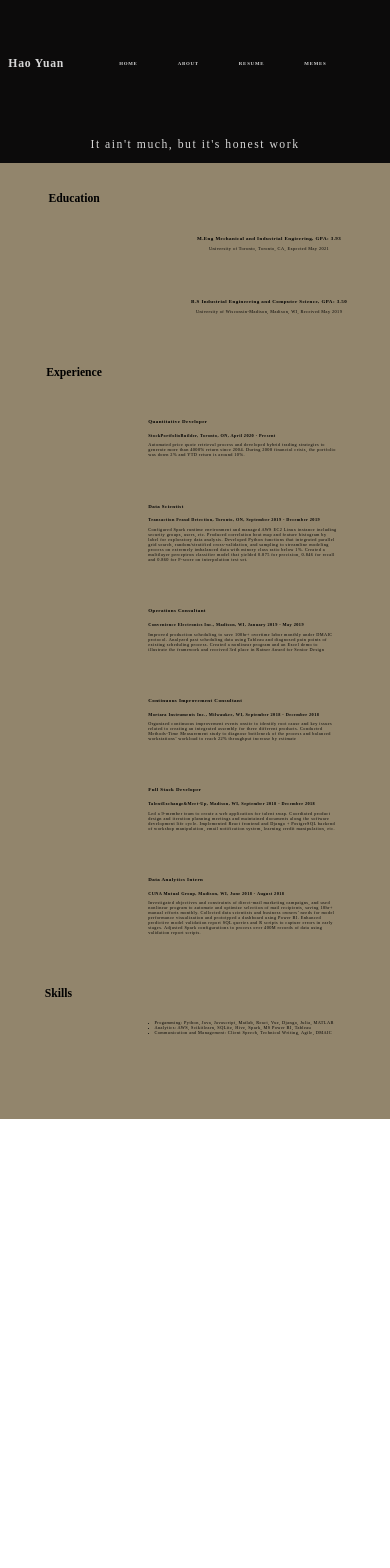
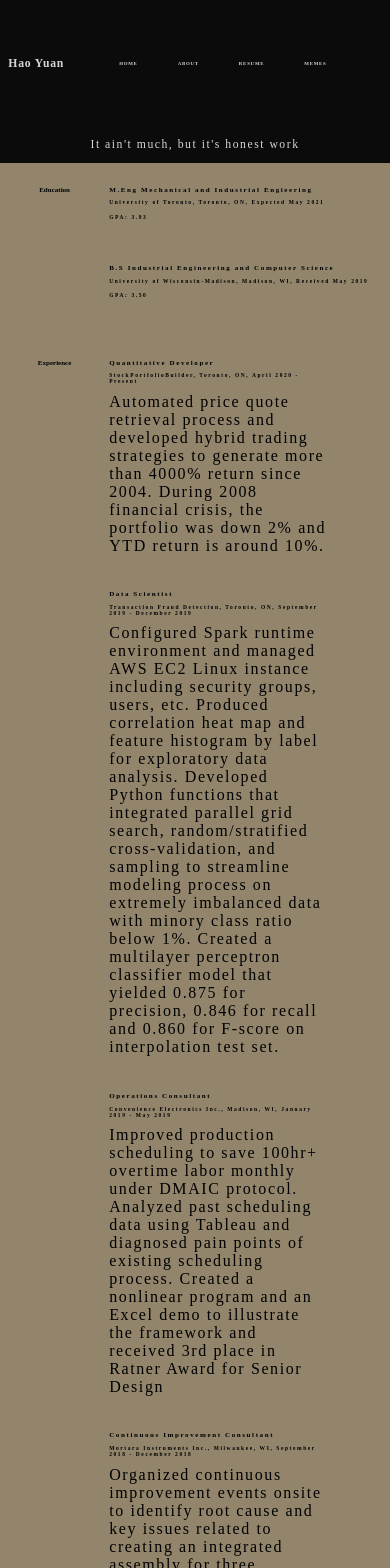
Before and after one commit to kvyuan/personalwebsite, a Vue app: page /resume in a window 390 px wide. Shown: the top 1568 px of the page. Before the commit the page ends 1119 px from the top, so only its background shows below. Built offline with nearby package versions, Linux system fonts and the light colour scheme.

Commit message:
resume mobile compatible update

```diff
--- a/src/components/Education.vue
+++ b/src/components/Education.vue
@@ -1,31 +1,41 @@
 <template>
   <div class="education">
-    <h3 id="degreeGpa">{{degreeGpa}}</h3>
-    <span id="school-location-years">{{schoolLocationYears}}</span>
+    <h2 id="degree">{{degree}}</h2>
+    <h4 id="school-location-years">{{schoolLocationYears}}</h4>
+    <h4 id="GPA">GPA: {{GPA}}</h4>
   </div>
 </template>
 
 <script>
 export default {
   name: 'Education',
-  props: ['degreeGpa', 'schoolLocationYears']
+  props: ['degree', 'schoolLocationYears', 'GPA']
 };
 </script>
 
 <style>
 .education{
-  location: relative;
   font-family: proxima-nova;
   font-style: normal;
-  font-size: 1.1vw;
   letter-spacing: .1em;
   color: black;
   text-align: left;
-  place-items: center;
-  padding-bottom: 5vh;
+  padding-bottom: 3.5vh;
 }
 
-#degreeGpa, #schoolLocationYears {
-  margin-bottom: 1em;
+h3, h4 {
+  margin-bottom: 2px;
+}
+
+h3{
+  font-size: 1.7vw
+}
+
+h4{
+  font-size: 1.4vw
+}
+
+h2{
+  font-size: 1.8vw;
 }
 </style>
--- a/src/components/Experience.vue
+++ b/src/components/Experience.vue
@@ -1,6 +1,6 @@
 <template>
   <div class="experience">
-    <h3 id="position">{{position}}</h3>
+    <h2 id="position">{{position}}</h2>
     <h4 id="companyLocationYears">{{companyLocationYears}}</h4>
     <span id="description">{{description}}</span>
   </div>
@@ -15,20 +15,26 @@ export default {
 
 <style>
 .experience{
-  width: 78%;
-  display: grid !important;
-  location: absolute;
   font-family: proxima-nova;
   font-style: normal;
-  font-size: 1.1vw;
   letter-spacing: .1em;
   color: black;
-  margin-top: 0px;
   text-align: left;
-  top: 10%;
-  padding-bottom: 5vh;
+  width:78%;
+  padding-bottom: 3.5vh;
 }
-#position, #companyLocationYears{
-  line-height: 3px
+
+h2{
+  font-size:1.8vw;
+}
+
+h4{
+  font-size:1.4vw;
+  margin-block-start: 0em;
+  margin-bottom:1vh;
+}
+
+.description{
+  font-size: 1vw
 }
 </style>
--- a/src/components/Skills.vue
+++ b/src/components/Skills.vue
@@ -17,8 +17,8 @@ export default {
   font-style: normal;
   font-size: 1.1vw;
   letter-spacing: .1em;
-  color: black;
   text-align: left;
+  margin-top: 1.2em;
 
 }
 </style>
--- a/src/views/Resume.vue
+++ b/src/views/Resume.vue
@@ -2,19 +2,21 @@
   <div>
     <GeneralHeader content="It ain't much, but it's honest work"/>
     <div class="resume-inner">
-      <div class="education-outer">
-        <div class="education-col">
+      <div class="section-outer">
+        <div class="section-col">
           <h2>Education</h2>
         </div>
         <div class="education-inner">
-          <Education degreeGpa = "M.Eng Mechanical and Industrial Engieering, GPA: 3.93"
-          schoolLocationYears = "University of Toronto, Toronto, CA, Expected May 2021"/>
-          <Education degreeGpa = "B.S Industrial Engineering and Computer Science, GPA: 3.50"
-          schoolLocationYears = "University of Wisconsin-Madison, Madison, WI, Received May 2019"/>
+          <Education degree= "M.Eng Mechanical and Industrial Engieering"
+          schoolLocationYears = "University of Toronto, Toronto, ON, Expected May 2021"
+          GPA = "3.93"/>
+          <Education degree = "B.S Industrial Engineering and Computer Science"
+          schoolLocationYears = "University of Wisconsin-Madison, Madison, WI, Received May 2019"
+          GPA = "3.50"/>
         </div>
       </div>
-      <div class="experience-outer">
-        <div class="experience-col">
+      <div class="section-outer">
+        <div class="section-col">
           <h2>Experience</h2>
         </div>
         <div class= "experience-inner">
@@ -66,11 +68,12 @@
         data using validation report scripts."/>
         </div>
       </div>
-      <div class="skills-outer">
-        <div class="skills-col">
+      <div class="section-outer">
+        <div class="section-col">
           <h2>Skills</h2>
         </div>
         <div class="skills-inner">
+        <div class="filler"/>
         <Skills skills="Progamming: Python, Java, Javascript, Matlab, React,
         Vue, Django, Julia, MATLAB"/>
         <Skills skills="Analytics: AWS, Scikitlearn, SQLite, Hive, Spark, MS
@@ -104,76 +107,28 @@ export default {
 .resume-inner{
   width: 100%;
   display: grid;
-  location:relative;
 }
 
-.education-outer{
+.section-outer{
+  margin-top:2vh;
   display: grid;
-  overflow: hidden;
-  grid-template-columns: minmax(38vw, 23%) 1fr;
-  height: auto;
-  padding-top: 5vw;
+  grid-template-columns: minmax(28vw, 20%) 1fr;
 }
 
-.education-col{
-  display: inline-block;
-  font-size: 2vw;
+.section-col{
   font-family: proxima-nova;
   color: black;
-  text-align: left;
+  text-align: right;
   margin-left: auto;
   margin-right: auto;
-  position: relative;
-  hight: auto;
-}
-
-.education-inner{
-  padding-top: 5.8vh;
-  height:auto;
-}
-
-.experience-outer{
-  display: grid;
-  grid-template-columns: minmax(38vw, 23%) 1fr;
-  text-align: center;
-  height: auto;
-}
-
-.experience-col{
-  display: inline-block;
-  font-size: 2vw;
-  font-family: proxima-nova;
-  color: black;
-  position: relative;
-  text-align: left;
-  margin-left: auto;
-  margin-right: auto;
-}
-
-.experience-inner{
-  padding-top: 7vh;
-}
-
-.skills-outer{
-  display: grid;
-  grid-template-columns: minmax(38vw, 23%) 1fr;
-  text-align: center;
-  height:auto;
-}
-
-.skills-col{
-  font-size: 2vw;
-  font-family: proxima-nova;
-  color: black;
-  text-align: center;
-  display: inline-block;
-  padding-right: 8vw;
+  margin-top:0;
 }
 
 .skills-inner{
-    padding-top: 5vh;
     text-align: left;
 }
 
-
+h2{
+  font-size: 1.8vw;
+}
 </style>
```
